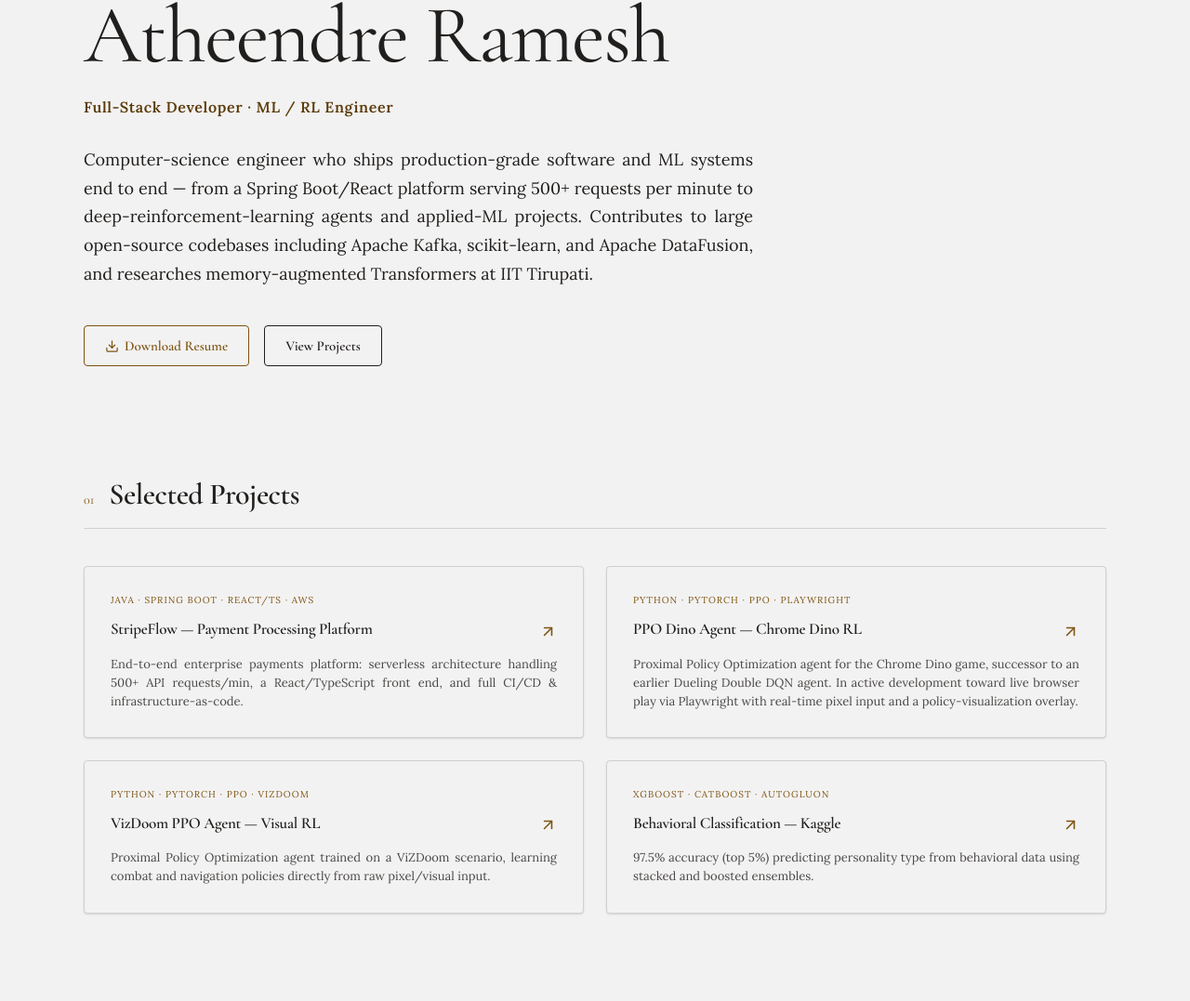
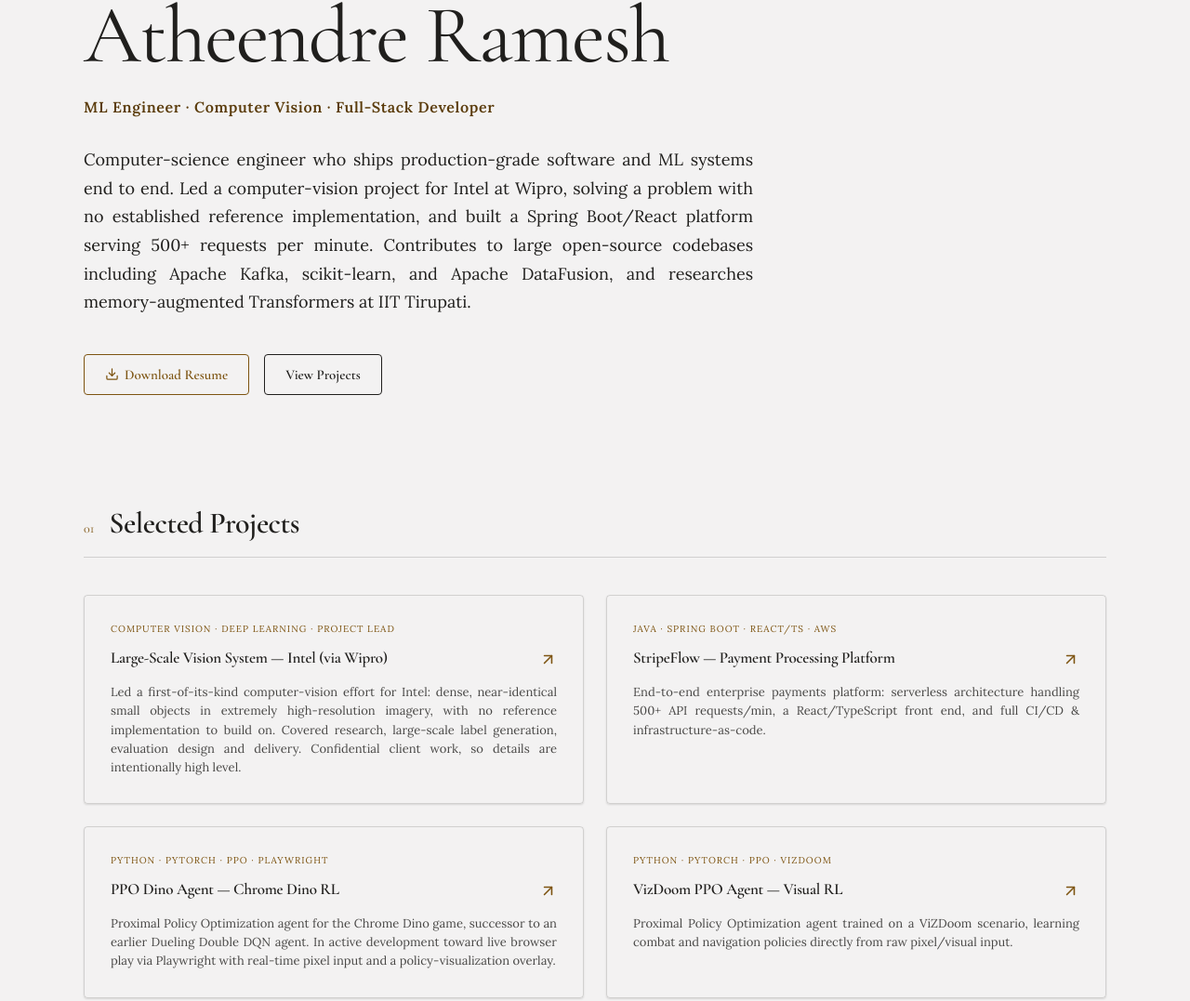
Before and after one commit to atheendre130505/atheendre130505.github.io, a plain HTML site: page index.html in a window 1280 px wide. Shown: the part 215-1292 px from the top of the page at 93% size. Drawn offline with nearby package versions, Linux system fonts and the light colour scheme.

Commit message:
Add Wipro/Intel internship, refresh summary and CV
Co-Authored-By: Claude Sonnet 5.5 <noreply@anthropic.com>

```diff
--- a/index.html
+++ b/index.html
@@ -32,8 +32,8 @@
       <span style="font-size: 12px; letter-spacing: 0.1em; text-transform: uppercase; color: var(--color-accent-700);">Bangalore, India</span>
     </div>
     <h1 class="ar-hero-name">Atheendre Ramesh</h1>
-    <h6 style="color: var(--color-accent-800); font-size: 16px; letter-spacing: 0.04em; margin: 0 0 32px; text-transform: none; font-family: var(--font-body); font-weight: 600;">Full-Stack Developer &middot; ML / RL Engineer</h6>
-    <p class="justify" style="font-size: 18px; line-height: 1.7; max-width: 720px; margin: 0 0 40px;">Computer-science engineer who ships production-grade software and ML systems end to end &mdash; from a Spring Boot/React platform serving 500+ requests per minute to deep-reinforcement-learning agents and applied-ML projects. Contributes to large open-source codebases including Apache Kafka, scikit-learn, and Apache DataFusion, and researches memory-augmented Transformers at IIT Tirupati.</p>
+    <h6 style="color: var(--color-accent-800); font-size: 16px; letter-spacing: 0.04em; margin: 0 0 32px; text-transform: none; font-family: var(--font-body); font-weight: 600;">ML Engineer &middot; Computer Vision &middot; Full-Stack Developer</h6>
+    <p class="justify" style="font-size: 18px; line-height: 1.7; max-width: 720px; margin: 0 0 40px;">Computer-science engineer who ships production-grade software and ML systems end to end. Led a computer-vision project for Intel at Wipro, solving a problem with no established reference implementation, and built a Spring Boot/React platform serving 500+ requests per minute. Contributes to large open-source codebases including Apache Kafka, scikit-learn, and Apache DataFusion, and researches memory-augmented Transformers at IIT Tirupati.</p>
     <div style="display: flex; flex-wrap: wrap; gap: 16px; margin-bottom: 40px;">
       <a href="assets/Atheendre_Ramesh_CV.pdf" download class="btn btn-primary"><span data-lucide="download" style="width: 15px; height: 15px;"></span> Download Resume</a>
       <a href="#projects" class="btn btn-secondary">View Projects</a>
@@ -50,7 +50,7 @@
 <section id="quote" class="reveal">
   <div class="quote-inner">
     <span data-lucide="quote" style="width: 32px; height: 32px; color: var(--color-accent-700); opacity: 0.6;"></span>
-    <p style="font-family: var(--font-heading); font-size: 32px; font-weight: 400; line-height: 1.45; margin: 20px 0 0; letter-spacing: -0.01em;">Merged pull requests into Apache Kafka, scikit-learn, and Apache DataFusion &mdash; and researching memory-augmented Transformers at IIT Tirupati.</p>
+    <p style="font-family: var(--font-heading); font-size: 32px; font-weight: 400; line-height: 1.45; margin: 20px 0 0; letter-spacing: -0.01em;">Led a computer-vision project for Intel at Wipro, merged pull requests into Apache Kafka, scikit-learn, and Apache DataFusion, and research memory-augmented Transformers at IIT Tirupati.</p>
   </div>
 </section>
 
@@ -116,6 +116,7 @@
 <script>
 (function () {
   var projects = [
+    { title: 'Large-Scale Vision System — Intel (via Wipro)', stack: 'Computer Vision · Deep Learning · Project Lead', desc: 'Led a first-of-its-kind computer-vision effort for Intel: dense, near-identical small objects in extremely high-resolution imagery, with no reference implementation to build on. Covered research, large-scale label generation, evaluation design and delivery. Confidential client work, so details are intentionally high level.', link: '#experience' },
     { title: 'StripeFlow — Payment Processing Platform', stack: 'Java · Spring Boot · React/TS · AWS', desc: 'End-to-end enterprise payments platform: serverless architecture handling 500+ API requests/min, a React/TypeScript front end, and full CI/CD & infrastructure-as-code.', link: 'https://github.com/atheendre130505/stripe-flow' },
     { title: 'PPO Dino Agent — Chrome Dino RL', stack: 'Python · PyTorch · PPO · Playwright', desc: 'Proximal Policy Optimization agent for the Chrome Dino game, successor to an earlier Dueling Double DQN agent. In active development toward live browser play via Playwright with real-time pixel input and a policy-visualization overlay.', link: 'https://github.com/atheendre130505/ppo-dinojump' },
     { title: 'VizDoom PPO Agent — Visual RL', stack: 'Python · PyTorch · PPO · ViZDoom', desc: 'Proximal Policy Optimization agent trained on a ViZDoom scenario, learning combat and navigation policies directly from raw pixel/visual input.', link: 'https://github.com/atheendre130505/vizdoom' },
@@ -131,12 +132,14 @@
   ];
 
   var experience = [
+    { role: 'ML Engineer / Architect Intern — Project Lead', org: 'Wipro · Client: Intel', dates: '24 Aug – 24 Nov 2026', location: 'Bangalore', desc: 'Led a computer-vision project for Intel, end to end, from an open-ended problem to a working, rigorously evaluated system. There was no established playbook or reference implementation to follow: the task meant finding and understanding dense clusters of tiny, near-identical objects in extremely high-resolution imagery, where standard approaches break down. The hard parts were ruling out a long list of approaches before one held up, producing training labels at scale with a propose-and-verify pipeline that kept quality trustworthy, and designing an evaluation framework strong enough that the results could be relied on. Owned the architecture, experimentation and delivery. Client details are confidential; I am happy to discuss the approach at a high level.' },
     { role: 'Research Intern', org: 'IIT Tirupati (Prof. P.C. Deshmukh)', dates: 'Jan 2024 – Present', location: 'Remote', desc: 'Researching scalable associative-memory models and memory-augmented Transformers (modern Hopfield networks) for long-context NLP — neural retrieval, summarization, and document search.' },
-    { role: 'Head of Volunteer Management', org: 'Robinhood Academy (NGO)', dates: '2023 – Present', location: 'Bangalore', desc: "Lead volunteer recruitment, coordination, and program delivery for the organization's education initiatives." },
+    { role: 'Head of Operations (Volunteer Manager)', org: 'Robin Hood Army (NGO)', dates: 'Mar 2023 – Present', location: 'Bangalore', desc: "Manage a network of 10,000+ volunteers across Bangalore, overseeing city-wide operations and allocating volunteers and resources to partner schools according to each school's needs." },
     { role: 'Freelance Developer', org: 'Independent', dates: '2023 – Present', location: 'Bangalore', desc: 'Designed, built, and shipped production web applications for clients across the full stack.' }
   ];
 
   var skillGroups = [
+    { name: 'Computer Vision', items: ['Object detection', 'Dense small-object scenes', 'Large-scale labelling', 'Evaluation design'] },
     { name: 'Languages', items: ['Python', 'SQL', 'C / C++', 'JavaScript'] },
     { name: 'MERN Stack', items: ['MongoDB', 'Express.js', 'React', 'Node.js'] },
     { name: 'ML / AI', items: ['PyTorch', 'TensorFlow', 'scikit-learn', 'XGBoost', 'PPO', 'DQN'] }
@@ -157,7 +160,7 @@
   var projectsGrid = document.getElementById('projects-grid');
   projects.forEach(function (p) {
     projectsGrid.appendChild(el(
-      '<a href="' + p.link + '" target="_blank" rel="noopener" style="text-decoration: none; color: inherit;">' +
+      '<a href="' + p.link + '"' + (p.link.charAt(0) === '#' ? '' : ' target="_blank" rel="noopener"') + ' style="text-decoration: none; color: inherit;">' +
         '<div class="card elev-sm" style="padding: 28px; height: 100%;">' +
           '<span class="card-kicker">' + p.stack + '</span>' +
           '<div style="display: flex; align-items: center; justify-content: space-between; gap: 8px;">' +
```
Also changed, not shown: 1 other file.
